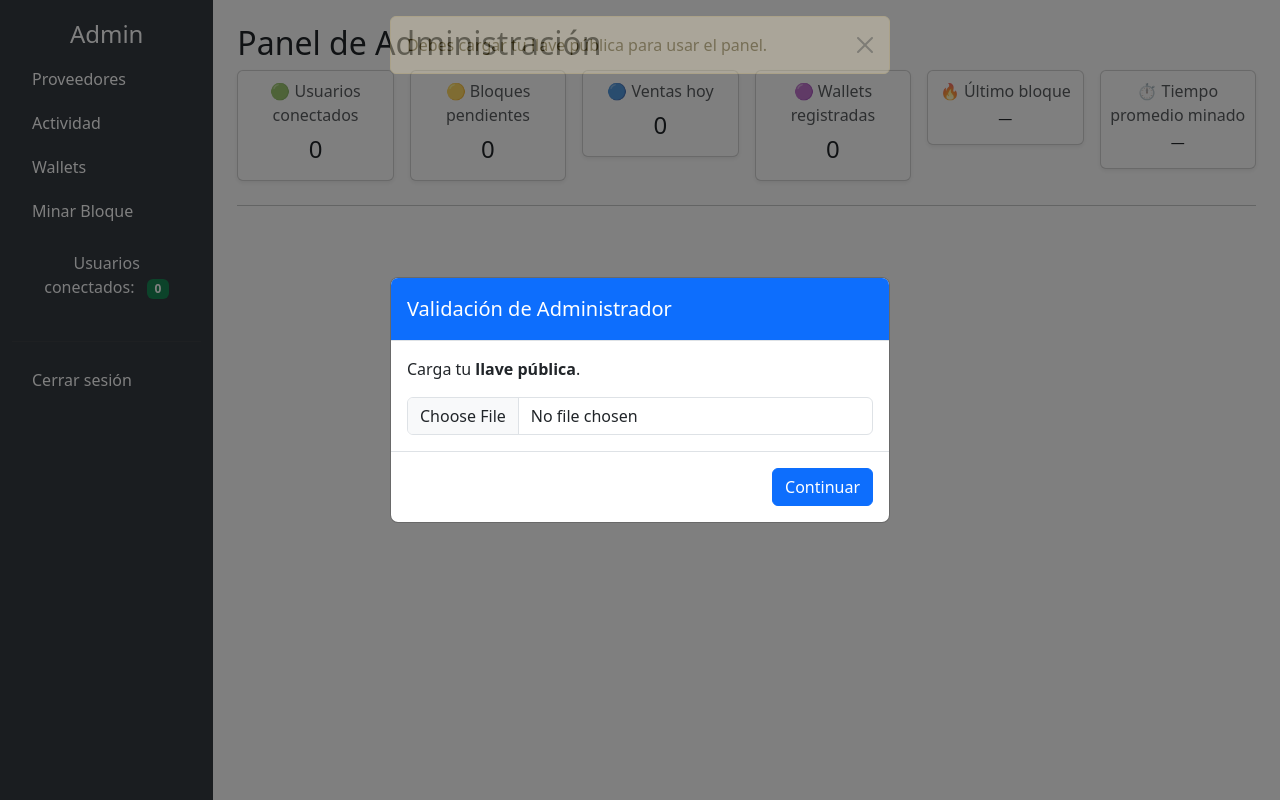
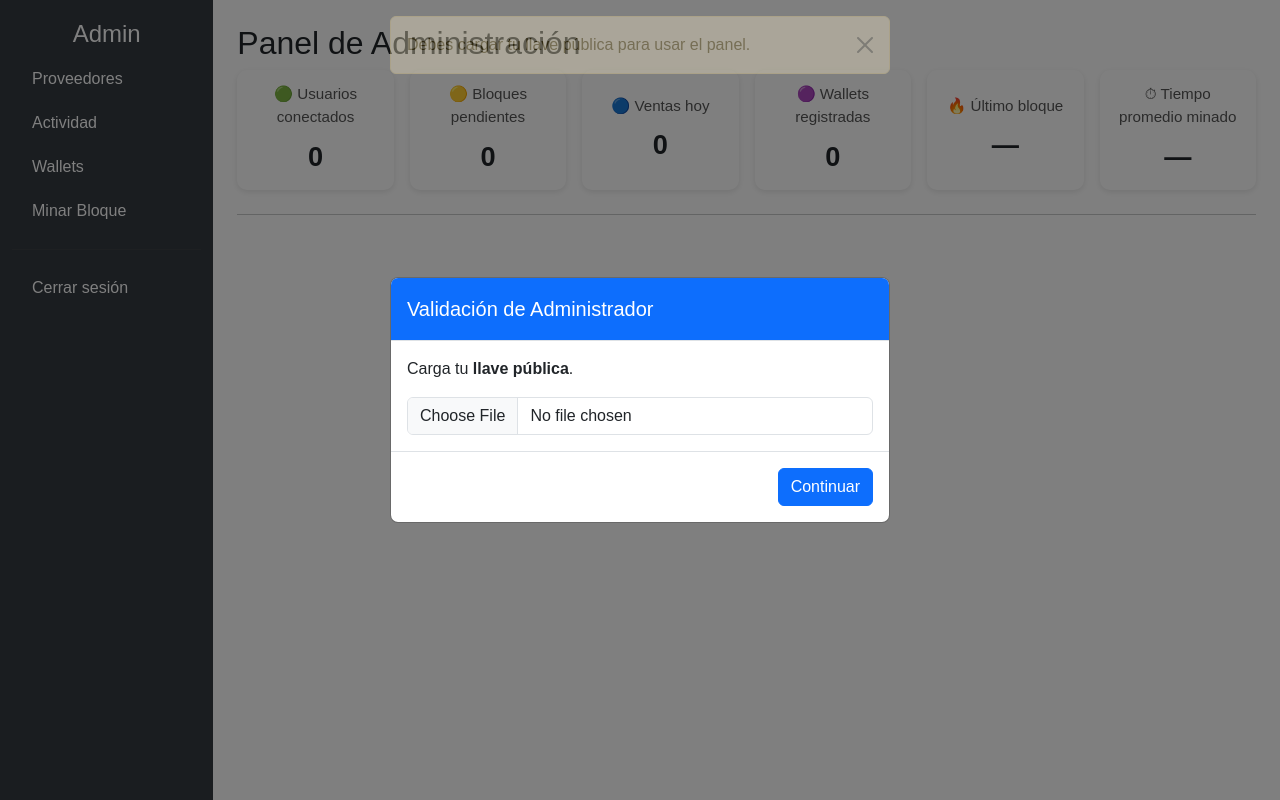
Before and after one commit to CortzDev/ApiDS3_Betho, a website: page public/dashboard.html in a window 1280 px wide. Drawn offline with nearby package versions, Linux system fonts and the light colour scheme; no server answers; sample sign-in values are in the browser's storage.

Commit message:
servidor

```diff
--- a/public/css/styles.css
+++ b/public/css/styles.css
@@ -2,3 +2,29 @@
 
 /* Personalizaciones */
 body { font-family: Arial, sans-serif; }
+
+/* --- Cards de métricas del dashboard --- */
+.metric-card {
+  min-height: 120px;       /* altura uniforme */
+  display: flex;
+  flex-direction: column;
+  justify-content: center;
+  text-align: center;
+  border-radius: 10px;
+  padding: 12px;
+  box-shadow: 0 2px 6px rgba(0,0,0,0.1);
+}
+
+/* tamaño del número destacado */
+.metric-value {
+  font-size: 1.7rem;
+  font-weight: 600;
+  margin-top: 8px;
+}
+
+/* texto superior */
+.metric-title {
+  font-size: 0.95rem;
+  font-weight: 500;
+  color: #555;
+}
--- a/public/dashboard.html
+++ b/public/dashboard.html
@@ -6,7 +6,7 @@
   <title>Panel Admin</title>
 
   <link rel="stylesheet" href="css/bootstrap.min.css">
-
+  <link rel="stylesheet" href="css/styles.css">
   <style>
     .sidebar {
       height: 100vh;
@@ -84,12 +84,12 @@
         </span>
       </a>
 
-      <a>
+     <!-- <a>
       <div class="text-center mt-2 mb-3">
         <span class="text-light">Usuarios conectados:</span>
         <span id="onlineUsers" class="badge bg-success ms-2">0</span>
       </div>
-      </a>
+      </a>-->
       <hr style="border-color:#555;">
 
       <a href="#" id="logoutBtn">Cerrar sesión</a>
@@ -99,64 +99,54 @@
     <div class="col-md-10 p-4">
 
       <h2>Panel de Administración</h2>
-      <!-- DASHBOARD METRICS -->
-<div id="adminMetrics" class="mb-4">
+      <div id="adminMetrics" class="mb-4">
   <div class="row g-3">
+
     <div class="col-sm-6 col-md-4 col-lg-2">
-      <div class="card shadow-sm">
-        <div class="card-body p-2 text-center">
-          <div class="fs-6 text-muted">🟢 Usuarios conectados</div>
-          <div id="metricOnlineUsers" class="h4 mt-2">0</div>
-        </div>
+      <div class="metric-card">
+        <div class="metric-title">🟢 Usuarios conectados</div>
+        <div id="metricOnlineUsers" class="metric-value">0</div>
       </div>
     </div>
 
     <div class="col-sm-6 col-md-4 col-lg-2">
-      <div class="card shadow-sm">
-        <div class="card-body p-2 text-center">
-          <div class="fs-6 text-muted">🟡 Bloques pendientes</div>
-          <div id="metricPendingBlocks" class="h4 mt-2">0</div>
-        </div>
+      <div class="metric-card">
+        <div class="metric-title">🟡 Bloques pendientes</div>
+        <div id="metricPendingBlocks" class="metric-value">0</div>
       </div>
     </div>
 
     <div class="col-sm-6 col-md-4 col-lg-2">
-      <div class="card shadow-sm">
-        <div class="card-body p-2 text-center">
-          <div class="fs-6 text-muted">🔵 Ventas hoy</div>
-          <div id="metricSalesToday" class="h4 mt-2">0</div>
-        </div>
+      <div class="metric-card">
+        <div class="metric-title">🔵 Ventas hoy</div>
+        <div id="metricSalesToday" class="metric-value">0</div>
       </div>
     </div>
 
     <div class="col-sm-6 col-md-4 col-lg-2">
-      <div class="card shadow-sm">
-        <div class="card-body p-2 text-center">
-          <div class="fs-6 text-muted">🟣 Wallets registradas</div>
-          <div id="metricWallets" class="h4 mt-2">0</div>
-        </div>
+      <div class="metric-card">
+        <div class="metric-title">🟣 Wallets registradas</div>
+        <div id="metricWallets" class="metric-value">0</div>
       </div>
     </div>
 
     <div class="col-sm-6 col-md-4 col-lg-2">
-      <div class="card shadow-sm">
-        <div class="card-body p-2 text-center">
-          <div class="fs-6 text-muted">🔥 Último bloque</div>
-          <div id="metricLastBlock" class="h6 mt-2 text-monospace small">—</div>
-        </div>
+      <div class="metric-card">
+        <div class="metric-title">🔥 Último bloque</div>
+        <div id="metricLastBlock" class="metric-value text-monospace small">—</div>
       </div>
     </div>
 
     <div class="col-sm-6 col-md-4 col-lg-2">
-      <div class="card shadow-sm">
-        <div class="card-body p-2 text-center">
-          <div class="fs-6 text-muted">⏱ Tiempo promedio minado</div>
-          <div id="metricAvgMineTime" class="h6 mt-2 small">—</div>
-        </div>
+      <div class="metric-card">
+        <div class="metric-title">⏱ Tiempo promedio minado</div>
+        <div id="metricAvgMineTime" class="metric-value small">—</div>
       </div>
     </div>
+
   </div>
 </div>
+
 <!-- /DASHBOARD METRICS -->
 
       <hr>
--- a/public/js/dashboard.js
+++ b/public/js/dashboard.js
@@ -464,7 +464,7 @@ async function actualizarMetricasAdmin() {
         // Último bloque minado (hash corto)
         if (blocks.length) {
           const last = blocks[blocks.length - 1];
-          const short = (last.hash_actual || "").slice(0, 12);
+          const short = (last.hash_actual || "").slice(0, 9);
           document.getElementById("metricLastBlock").textContent = short || "—";
         } else {
           document.getElementById("metricLastBlock").textContent = "—";
```
